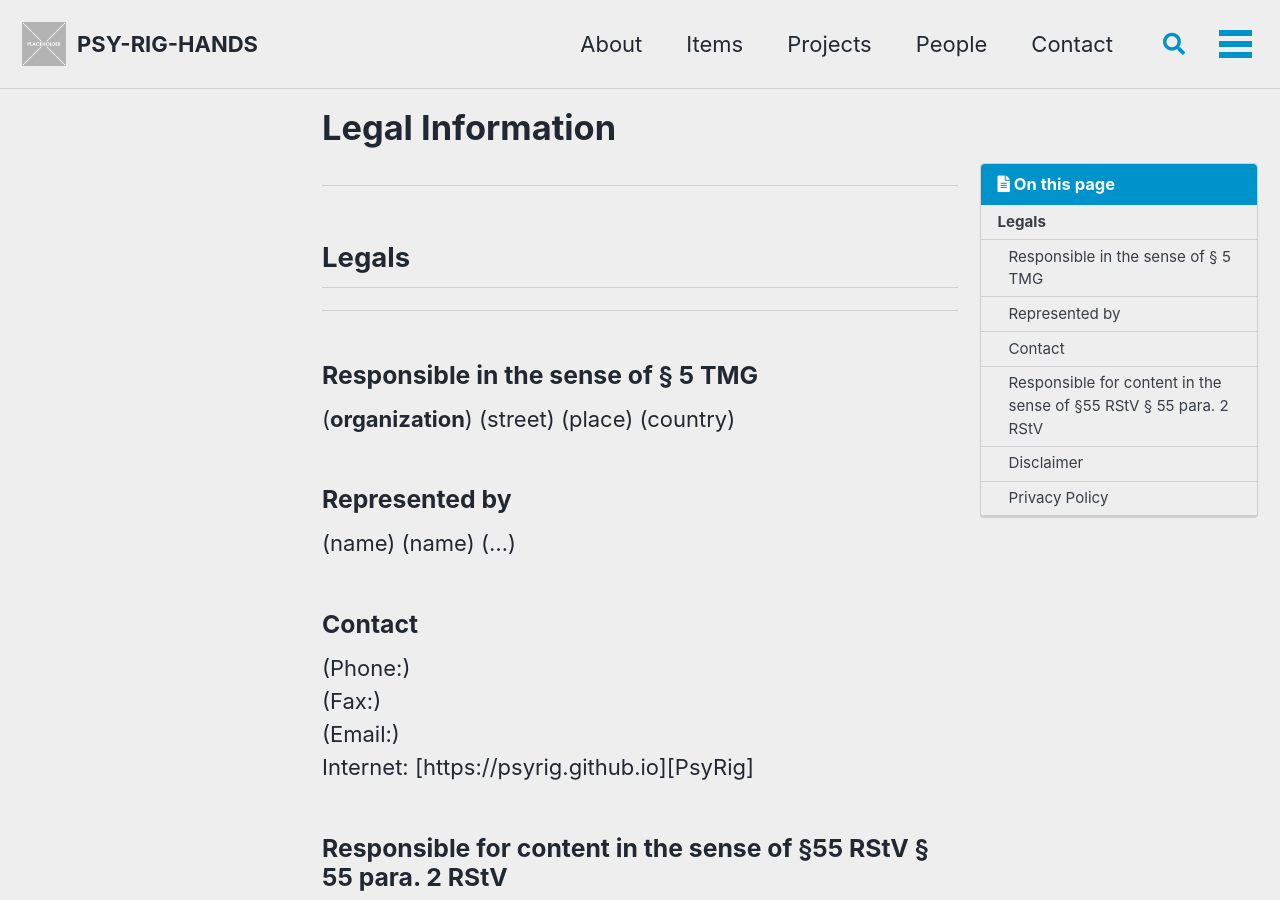
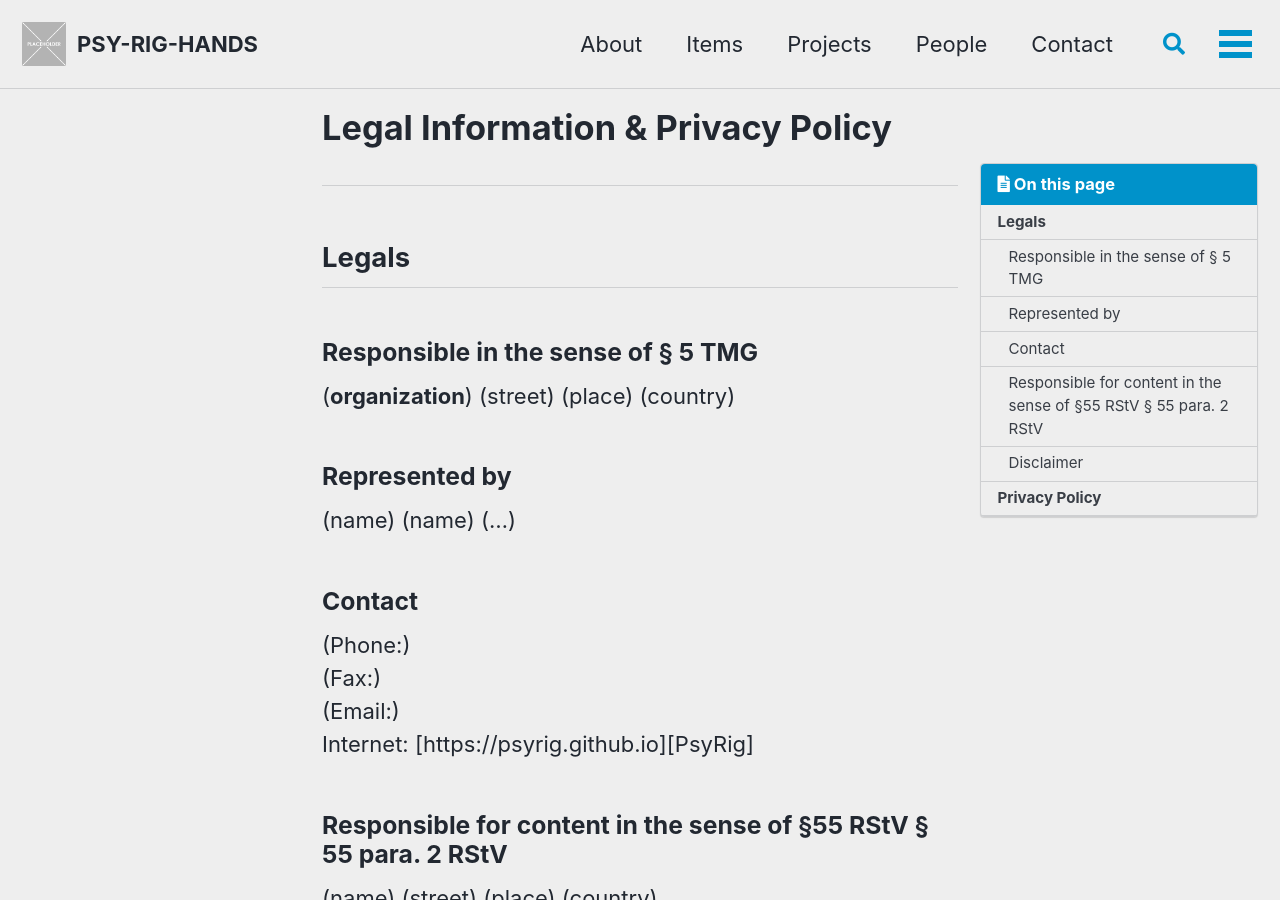
Before and after one commit to psyrig/psyrig.github.io, a Jekyll site: the page built from _pages/Legals & Privacy.md, in a window 1280 px wide and 900 px high. Built offline with Jekyll 4.4.1, drawn with Linux system fonts in a browser that asks for light colours; cached includes are drawn as plain includes; some of the changed text lies outside the part shown.

Commit message:
Update Legals & Privacy.md

```diff
--- a/_pages/Legals & Privacy.md
+++ b/_pages/Legals & Privacy.md
@@ -1,13 +1,12 @@
 ---
-title: "Legal Information"
+title: "Legal Information & Privacy Policy"
 permalink: /legals_and_privacy/
 layout: single
 toc: true
 ---
 
-----------------------------------------------------------------------
+---
 ## Legals
-----------------------------------------------------------------------
 
 ### Responsible in the sense of § 5 TMG
 
@@ -38,6 +37,7 @@
 
 ### Disclaimer
 
+
 **Liability for Content**
 
 As service providers, we are liable for own contents of these websites according to Paragraph 7, Sect. 1 German Telemedia Act (TMG). However, according to Paragraphs 8 to 10 German Telemedia Act (TMG), service providers are not obligated to permanently monitor submitted or stored information or to search for evidence that indicate illegal activities.
@@ -54,9 +54,9 @@
 
 Copyright laws of third parties are respected as long as the contents on these websites do not originate from the provider. Contributions of third parties on this site are indicated as such. However, if you notice any violations of copyright law, please inform us. Such contents will be removed immediately.
 
+---
+## Privacy Policy
 
-### Privacy Policy
-
-Our privacy policy] is available [here](enter internal link).
+Our privacy policy is available [here](enter internal link).
 
 ----------------------------------------------------------------------
```
